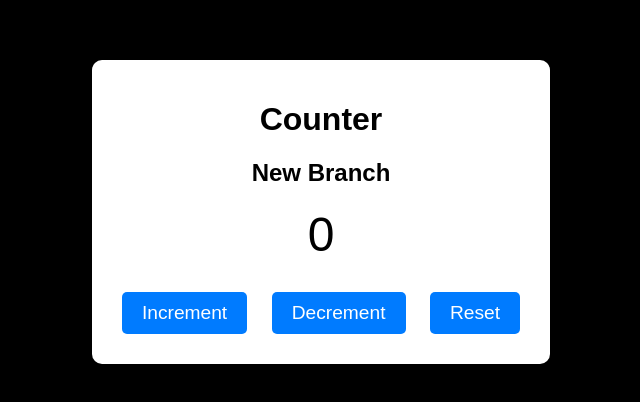
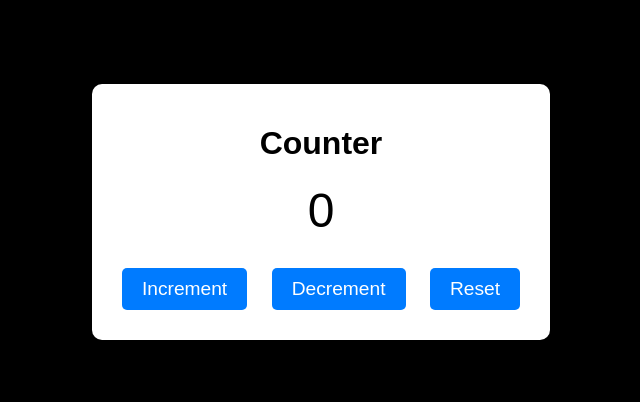
Before and after one commit to shuvo14051/testing-branchess, a plain HTML site: page index.html in a window 1280 px wide. Shown: the part 188-590 px from the top of the page, without its empty margins (319-959 px from the left). Drawn offline with Linux system fonts and the light colour scheme.

Commit message:
new project

```diff
--- a/index.html
+++ b/index.html
@@ -9,7 +9,6 @@
 <body>
     <div class="container">
         <h1>Counter</h1>
-        <h2>New Branch</h2>
         <div id="counter">0</div>
         <div class="buttons">
             <button onclick="increment()">Increment</button>
```
